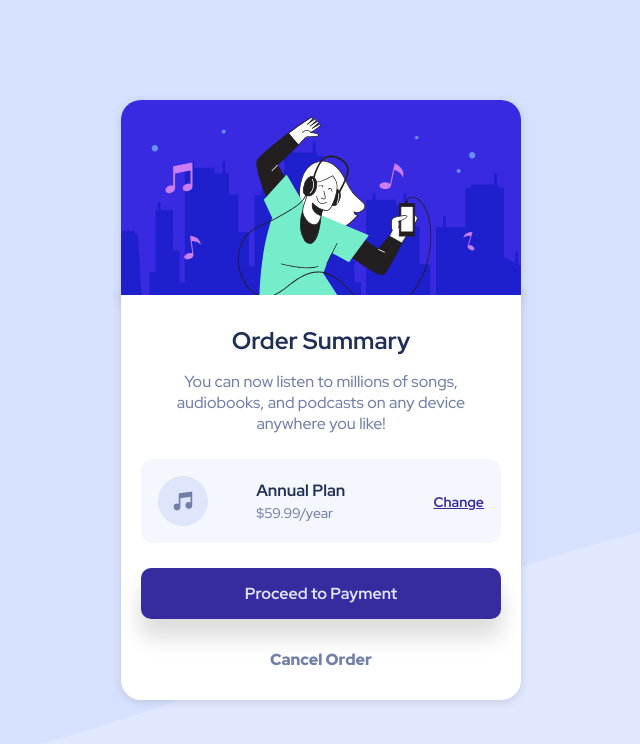
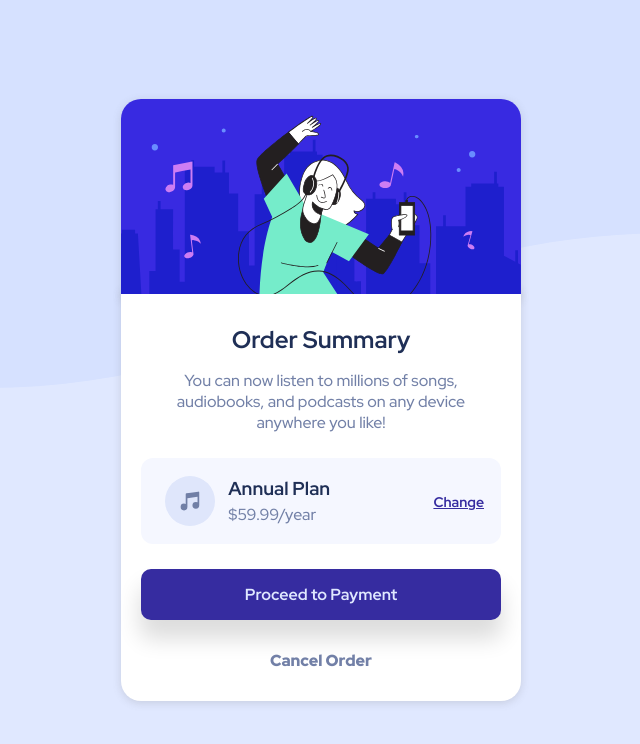
Before and after one commit to pouripz/Order-summary, a plain HTML site: page index.html in a window 1280 px wide. Shown: the whole page, without its empty margins (319-959 px from the left). Drawn offline with Linux system fonts and the light colour scheme.

Commit message:
Add files via upload

```diff
--- a/css/style.css
+++ b/css/style.css
@@ -12,7 +12,8 @@ body {
   font-family: "Red Hat Display", sans-serif;
   font-size: 1.6rem;
   background-image: url(../images/pattern-background-mobile.svg);
-  background-size: cover;
+  background-size: contain;
+  background-repeat: no-repeat;
   background-color: var(--pale-blue);
 }
 
@@ -103,10 +104,15 @@ main {
 
 .order__plan .order__plan-title {
   color: var(--dark-blue);
-  font-size: 1.4rem;
+  font-size: 1.6rem;
   font-weight: 900;
   margin-right: 4rem;
   line-height: 1.5;
+}
+
+.order__plan h2 {
+  font-size: 1.6rem;
+  font-weight: 900;
 }
 
 .order__plan-img {
@@ -116,6 +122,7 @@ main {
   background-position: center;
   background-repeat: no-repeat;
   background-size: cover;
+  margin-left: 0.7rem;
 }
 
 .order__plan-change a {
@@ -171,7 +178,9 @@ main {
 
   body {
     background-image: url(../images/pattern-background-desktop.svg);
-    background-size: cover;
-    background-position: top;
+  }
+
+  .order__plan .order__plan-title {
+    margin-right: 9rem;
   }
 }
```
